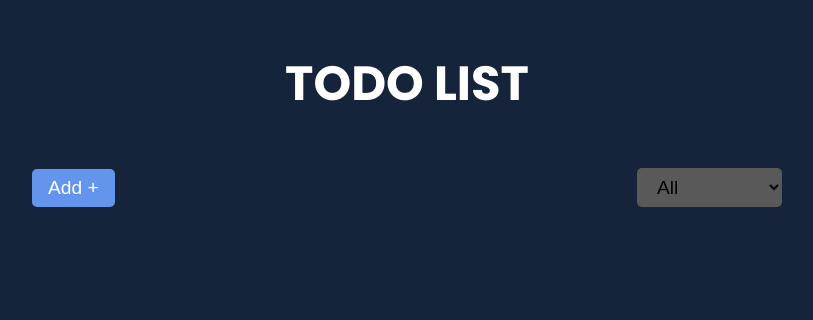
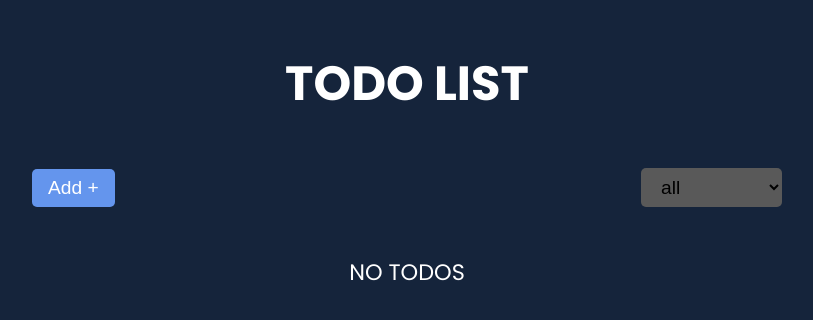
Before and after one commit to emajosifovska/coding-challange-aspekt-todo, a React (Create React App) app: page / in a window 1280 px wide. Shown: the top 320 px of the page, without its empty margins (233-1046 px from the left). Built offline with nearby package versions, Linux system fonts and the light colour scheme.

Commit message:
Created action for filtering the status of the todo item

```diff
--- a/src/components/Header/Header.jsx
+++ b/src/components/Header/Header.jsx
@@ -1,18 +1,31 @@
 import React from "react";
+import { useDispatch } from "react-redux";
 import Button from "../Button/Button";
 import SelectButton from "../Button/SelectButton";
 import "./Header.scss";
+import { STATUS_FILTER } from "../../redux/reducers/statusReducer";
+import { setStatus } from "../../redux/actions";
 
 export default function Header({ setOpenModal }) {
+  const dispatch = useDispatch();
+
   return (
     <div className="header">
       <Button variant="button-primary" onClick={() => setOpenModal(true)}>
         Add +
       </Button>
       <SelectButton variant="button-select">
-        <option value="all">All</option>
-        <option value="active">Active</option>
-        <option value="completed">Completed</option>
+        {Object.keys(STATUS_FILTER).map((filterkey) => {
+          const currentFilter = STATUS_FILTER[filterkey];
+          return (
+            <option
+              key={`status-filter-${currentFilter}`}
+              onClick={() => dispatch(setStatus(currentFilter))}
+            >
+              {currentFilter}
+            </option>
+          );
+        })}
       </SelectButton>
     </div>
   );
--- a/src/components/TodoList/TodoList.jsx
+++ b/src/components/TodoList/TodoList.jsx
@@ -4,13 +4,21 @@ import { format } from "date-fns";
 import { MdDelete, MdEdit } from "react-icons/md";
 import { removeTodo, updateStatus } from "../../redux/actions";
 import "./TodoList.scss";
+import { getTodosByStatus } from "../../redux/selector";
+import { todoReducer } from "../../redux/reducers/todoReducer";
+import { statusReducer } from "../../redux/reducers/statusReducer";
 
 export default function TodoList({ handleEdit }) {
   const dispatch = useDispatch();
 
   const todos = useSelector((state) => state.todoReducer);
+  // const status = useSelector((state) => state.statusReducer);
+  // const filterTodos = getTodosByStatus(todos, status);
 
-  return todos.map((todo) => (
+  return (
+    <>
+      {todos.length ? (
+        todos.map((todo) => (
           <div key={todo.id} className="todo-container">
             <div className="todo-content">
               <input
@@ -39,5 +47,12 @@ export default function TodoList({ handleEdit }) {
               </button>
             </div>
           </div>
-  ));
+        ))
+      ) : (
+        <div className="no-todo-container">
+          <p className={"no-todo"}>NO TODOS</p>
+        </div>
+      )}
+    </>
+  );
 }
--- a/src/components/TodoList/TodoList.scss
+++ b/src/components/TodoList/TodoList.scss
@@ -57,3 +57,14 @@
     }
   }
 }
+
+.no-todo-container {
+  display: flex;
+  align-items: center;
+  justify-content: center;
+
+  .no-todo {
+    color: var(--standardWhite);
+    font-size: 1.4rem;
+  }
+}
--- a/src/redux/actions/index.js
+++ b/src/redux/actions/index.js
@@ -2,6 +2,7 @@ export const ADD_TODO = "ADD_TODO";
 export const REMOVE_TODO = "REMOVE_TODO";
 export const UPDATE_TODO = "UPDATE_TODO";
 export const UPDATE_STATUS = "UPDATE_STATUS";
+export const SET_STATUS = "SET_STATUS";
 
 export const addTodo = (payload) => {
   return {
@@ -30,3 +31,10 @@ export const updateStatus = (payload) => {
     payload,
   };
 };
+
+export const setStatus = (filter) => {
+  return {
+    type: SET_STATUS,
+    payload: { filter },
+  };
+};
--- /dev/null
+++ b/src/redux/reducers/statusReducer.js
@@ -0,0 +1,20 @@
+import { SET_STATUS } from "../actions";
+
+export const STATUS_FILTER = {
+  ALL: "all",
+  COMPLETED: "completed",
+  ACTIVE: "active",
+};
+
+const initialState = STATUS_FILTER.ALL;
+
+export const statusReducer = (state = initialState, action) => {
+  switch (action.type) {
+    case SET_STATUS: {
+      return action.payload.filter;
+    }
+    default: {
+      return state;
+    }
+  }
+};
--- a/src/redux/store.js
+++ b/src/redux/store.js
@@ -1,8 +1,10 @@
 import { createStore, combineReducers } from "redux";
 import { todoReducer } from "./reducers/todoReducer";
+import { statusReducer } from "./reducers/statusReducer";
 
 const rootReducer = combineReducers({
   todoReducer,
+  statusReducer,
 });
 
 export const store = createStore(
```
Lines whose indentation alone changed are shown as unchanged.
